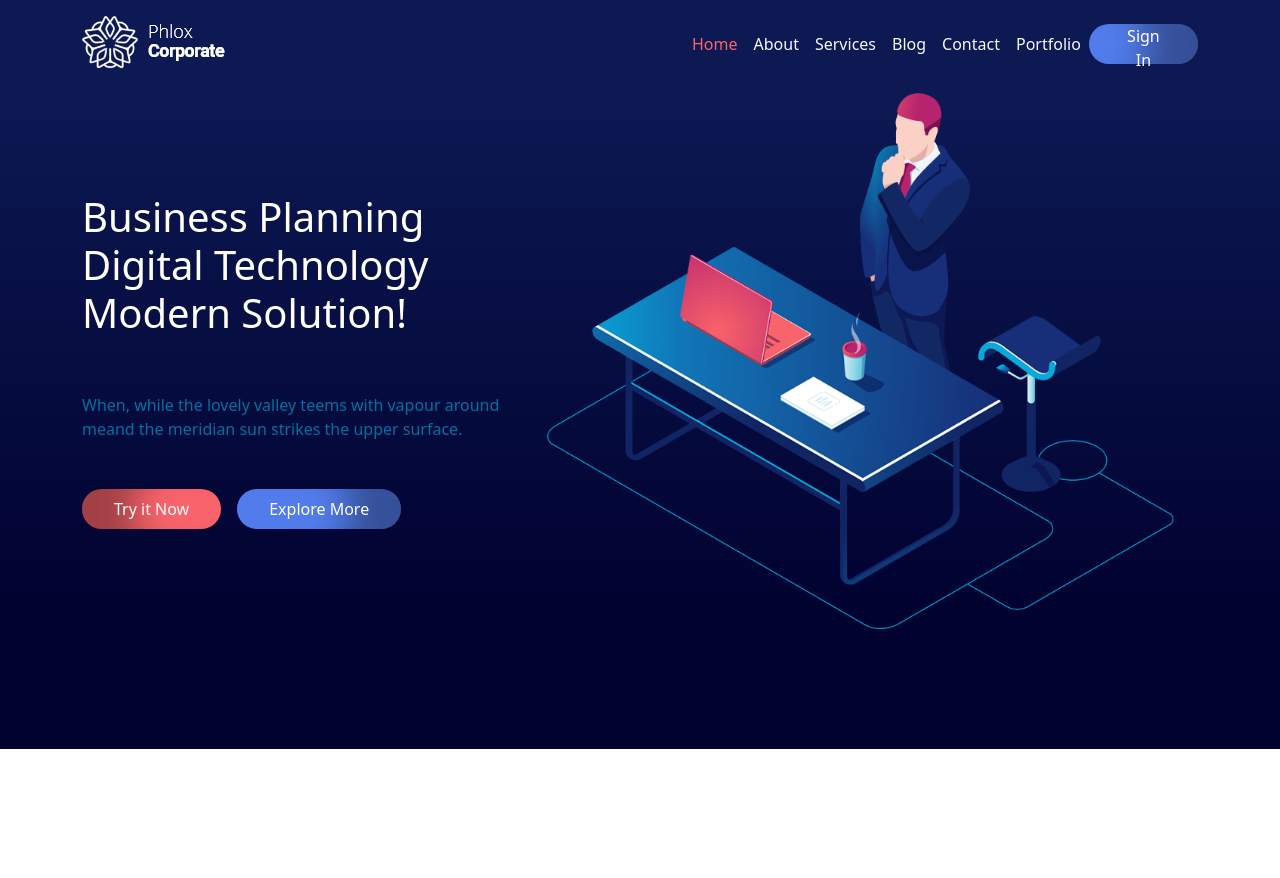
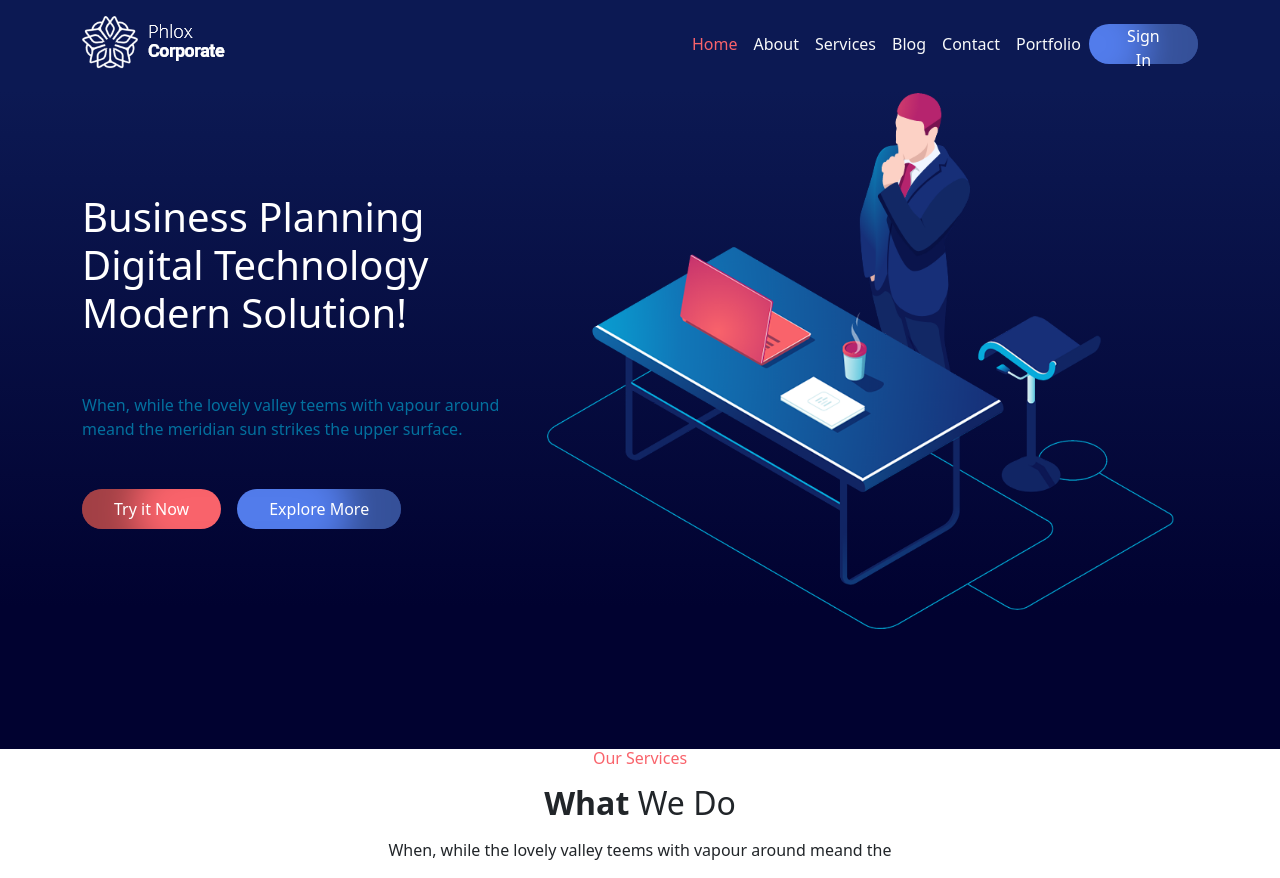
Before and after one commit to LorenzoNicco/personal_project_landing_page, a Vue app: page / in a window 1280 px wide. Before the commit the page ends 800 px from the top, so only its background shows below. Built offline with nearby package versions, Linux system fonts and the light colour scheme.

Commit message:
Add section container e titoli

```diff
--- a/src/components/AppHeader.vue
+++ b/src/components/AppHeader.vue
@@ -77,7 +77,7 @@
             list-style: none;
 
             .active {
-                color: #f9636b
+                color: $red-text;
             }
 
         }
--- a/src/components/AppMain.vue
+++ b/src/components/AppMain.vue
@@ -1,9 +1,51 @@
 <script>
+    import SectionContainer from "./SectionContainer.vue";
+
     export default {
         name: "AppMain",
+        components: {
+            SectionContainer
+        },
         data() {
             return {
-                version: 'main'
+                version: 'main',
+                sectionHeaders: [
+                    {
+                        secondaryTitle: 'Our Services',
+                        mainTitleFirstWord: 'What',
+                        mainTitleRest: 'We Do',
+                        caption: 'When, while the lovely valley teems with vapour around meand the',
+                        isCaption: true
+                    },
+                    {
+                        secondaryTitle: 'Portfolio',
+                        mainTitleFirstWord: 'latest',
+                        mainTitleRest: 'work',
+                        caption: '',
+                        isCaption: false
+                    },
+                    {
+                        secondaryTitle: 'Price List',
+                        mainTitleFirstWord: 'Our',
+                        mainTitleRest: 'Pricing',
+                        caption: 'When, while the lovely valley teems with vapour around meand the meridian sun strikes the upper surface.',
+                        isCaption: true
+                    },
+                    {
+                        secondaryTitle: 'Blog',
+                        mainTitleFirstWord: 'Latest',
+                        mainTitleRest: 'Posts',
+                        caption: 'When, while the lovely valley teems with vapour around meand the',
+                        isCaption: true
+                    },
+                    {
+                        secondaryTitle: 'Testimonial',
+                        mainTitleFirstWord: 'What',
+                        mainTitleRest: 'People Say',
+                        caption: 'When, while the lovely valley teems with vapour around meand the',
+                        isCaption: true
+                    }
+                ]
             }
         }
 
@@ -11,7 +53,8 @@
 </script>
 
 <template>
-
+    <!-- sezione what we do ---------------------------------------------------------------------->
+    <SectionContainer :sectionHeaders='sectionHeaders[0]' />
 </template>
 
 <style lang="scss" scoped>
--- /dev/null
+++ b/src/components/SectionContainer.vue
@@ -0,0 +1,24 @@
+<script>
+export default {
+    name: "SectionContainer",
+    props: [
+        "sectionHeaders"
+    ]
+}
+</script>
+
+<template>
+    <section :class="{'text-center' : sectionHeaders.isCaption == true}">
+        <h6 class="my-red-text">{{ sectionHeaders.secondaryTitle }}</h6>
+
+        <h2 class="my-3"><span class="fw-bold">{{ sectionHeaders.mainTitleFirstWord }}</span> <span class="fw-normal">{{ sectionHeaders.mainTitleRest }}</span></h2>
+
+        <p v-if="sectionHeaders.isCaption == true">{{ sectionHeaders.caption }}</p>
+    </section>
+</template>
+
+<style lang="scss" scoped>
+    .my-red-text {
+        color: $red-text;
+    }
+</style>
--- a/src/styles/partials/variables.scss
+++ b/src/styles/partials/variables.scss
@@ -8,3 +8,6 @@ $button-shadow-red: inset 80px 0px 34px -30px rgba(0,0,0,0.35);
 
 // JUMBO BACKGROUND DARK
 $dark-bg-gradient: linear-gradient(0deg, rgba(1,2,48,1) 19%, rgba(12,25,83,1) 88%);
+
+// TEXTS
+$red-text: #f9636b;
```
